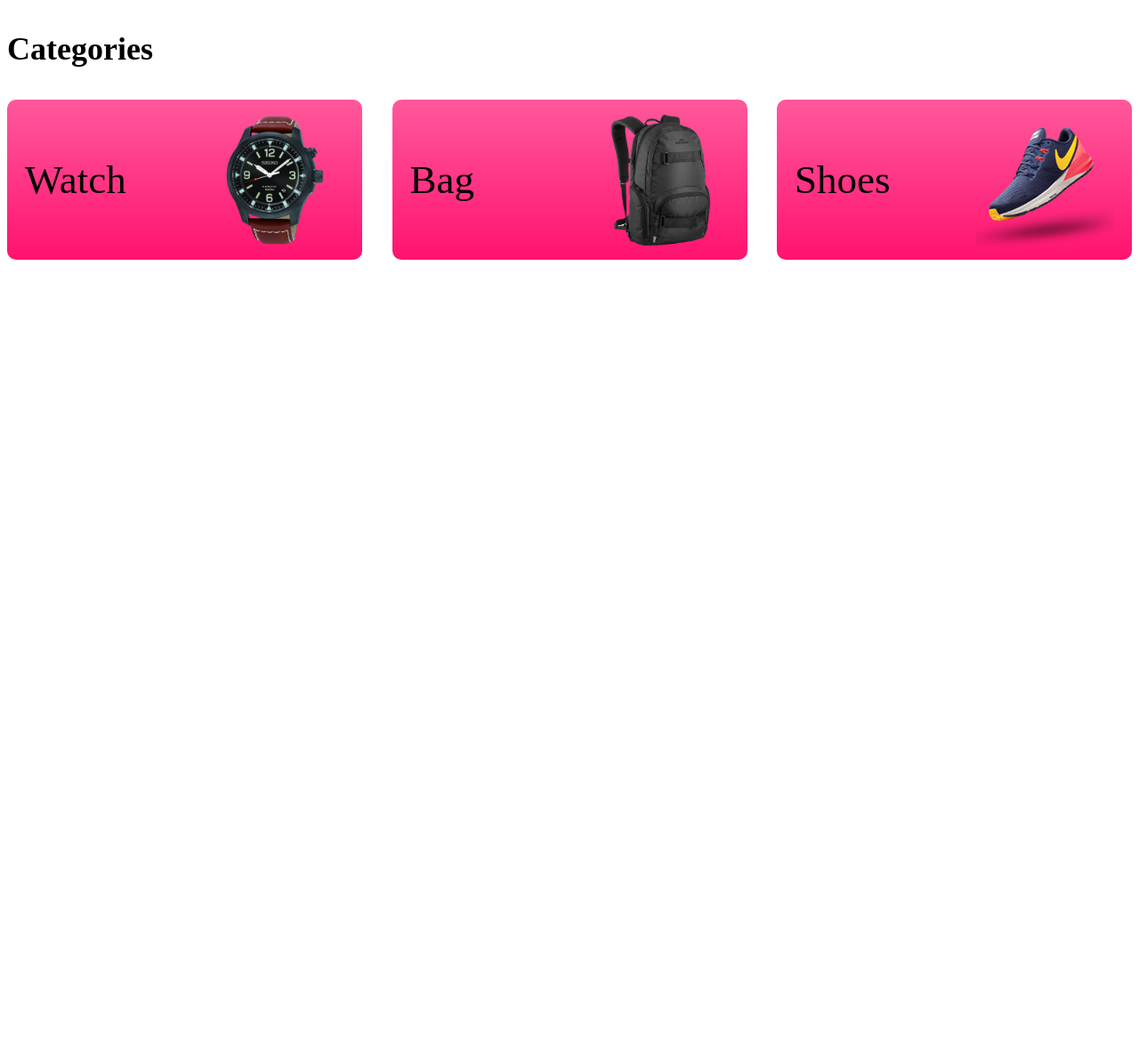
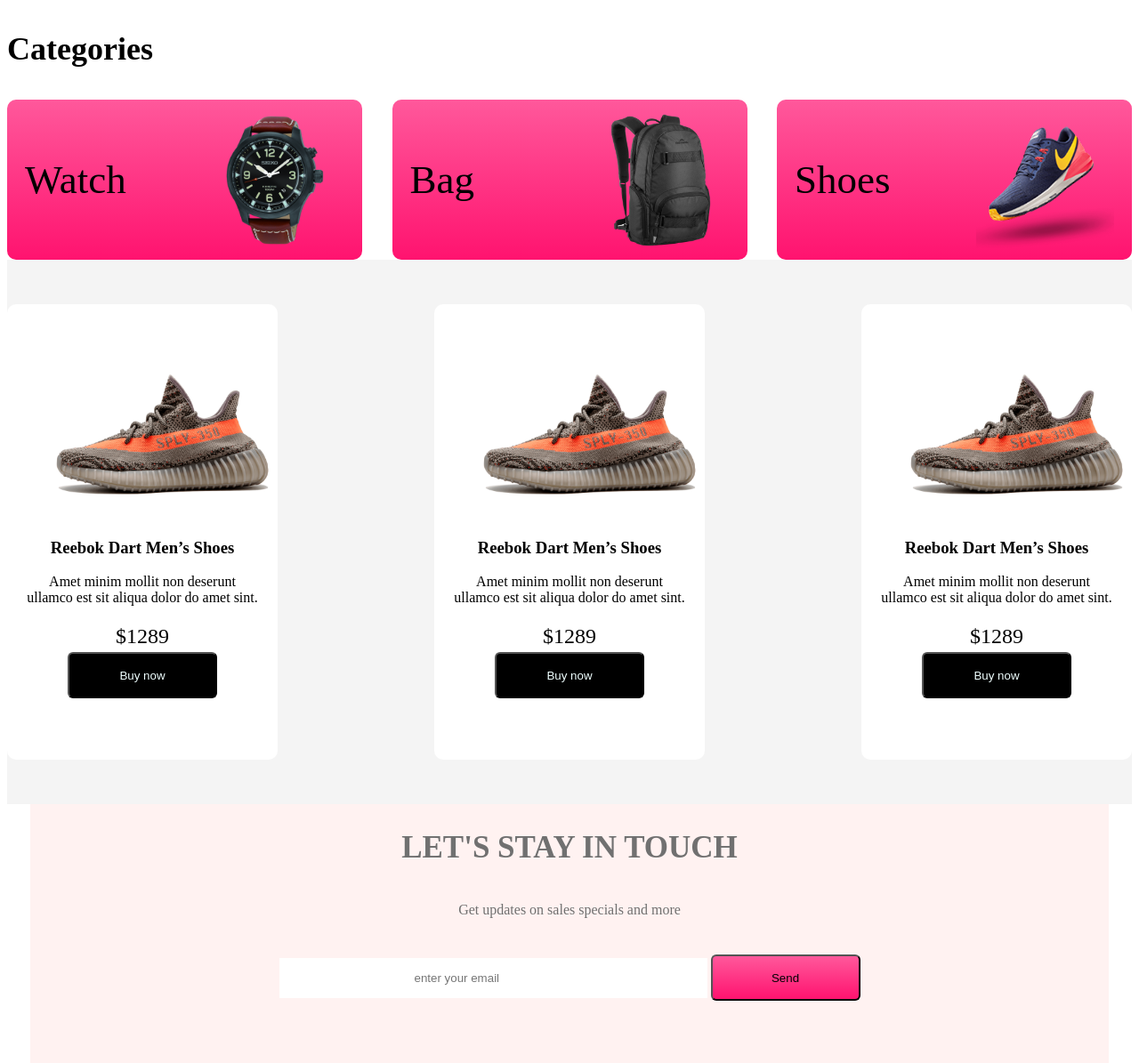
Before and after one commit to asefdx/Paradox, a plain HTML site: page INDEX.HTML in a window 1280 px wide. Shown: the part 697-1892 px from the top of the page at 89% size. Before the commit the page ends 997 px from the top, so only its background shows below. Drawn offline with Linux system fonts and the light colour scheme.

Commit message:
some design needs to be made'

```diff
--- a/INDEX.HTML
+++ b/INDEX.HTML
@@ -67,11 +67,62 @@
            </div>
 
         </section>
+        <section class="shoes-section ">
+            <div class="shoe-card-container container">
+                <div class="shoe-card">
+                    <img class="shoe-img" src="./assets/images/shoes/shoe-1.png" alt="">
+                    <h3 class="card-title">Reebok Dart Men’s Shoes</h3>
+                    <p>Amet minim mollit non deserunt ullamco est sit aliqua dolor do amet sint. </p>
+                    <span class="price-primary">$1289</span><br>
+                    <button class="btn-primary">Buy now</button>
+
+
+
+                </div>
+                <div class="shoe-card">
+                    <img class="shoe-img" src="./assets/images/shoes/shoe-1.png" alt="">
+                    <h3 class="card-title">Reebok Dart Men’s Shoes</h3>
+                    <p>Amet minim mollit non deserunt ullamco est sit aliqua dolor do amet sint. </p>
+                    <span class="price-primary">$1289</span><br>
+                    <button class="btn-primary">Buy now</button>
+
+
+
+                </div>
+                <div class="shoe-card">
+                    <img class="shoe-img" src="./assets/images/shoes/shoe-1.png" alt="">
+                    <h3 class="card-title">Reebok Dart Men’s Shoes</h3>
+                    <p>Amet minim mollit non deserunt ullamco est sit aliqua dolor do amet sint. </p>
+                    <span class="price-primary">$1289</span><br>
+                    <button class="btn-primary">Buy now</button>
+
+
+
+                </div>
+
+
+            </div>
+
+
+
+
+
+
+
+        </section>
 
 
 
     </main>
-    <footer>
+    <footer class="get-in-touch container">
+
+
+        <div class="footer-description">
+            <h3 class="footer-title">LET'S STAY IN TOUCH</h3>
+        <p class="footer-description">Get updates on sales specials and more</p>
+        <input class="footer-email" type="text" placeholder="enter your email">
+        <button class="btn-primary">Send</button>
+        </div>
 
 
     </footer>
--- a/styles/paradox.css
+++ b/styles/paradox.css
@@ -17,7 +17,15 @@ background: linear-gradient(180.00deg, rgb(255, 88, 155) -0.006%,rgb(255, 19, 11
 .btn-primary:hover{
     background-color: black;
 }
+.price-primary{
+    color: rgb(0, 0, 0);
 
+font-size: 24px;
+font-weight: 500;
+line-height: 36px;
+
+
+}
 
 /* nav styles */
 nav{display: flex;
@@ -146,3 +154,76 @@ background: linear-gradient(180.00deg, rgb(255, 88, 155) -0.006%,rgb(255, 19, 11
 
 font-weight: 500;
 font-size: 45px;
+}
+/* shoe-card styles */
+.shoes-section{
+    background: rgb(244, 244, 244);
+    padding: 50px 0;
+    max-width: 100%;
+}
+.shoe-card-container{
+    display: flex;
+    justify-content: space-between;
+    text-align: center;
+    gap: 10px;
+}
+.shoe-card{
+
+
+width: 260px;
+height: 432px;
+text-align: center;
+
+padding: 40px 22px;
+border-radius: 10px;
+gap: 22px;
+
+background: rgb(255, 255, 255);
+
+
+}
+.shoe-img{
+    width: 300px;
+    height: 200px;
+}
+.shoe-card .btn-primary{
+    background: black;
+    color: azure;
+}
+/* footer styles */
+.get-in-touch{
+
+width: 1212px;
+height: 455px;
+background-color:  rgb(255, 242, 241);
+
+}
+.footer-title{
+
+    text-align: center;
+gap: 4;
+flex-grow: 0;
+margin: 4px 0px;
+font-size: 35px;
+font-weight: bold;
+}
+.footer-description{
+    text-align: center;
+    padding: 25px 15px;
+
+
+
+
+
+}
+.footer-description{
+    color: rgb(112, 112, 112);
+
+font-size: 16px;
+font-weight: 500;
+
+}
+.footer-email{
+    border: none;
+    padding: 15px 152px;
+}
```
